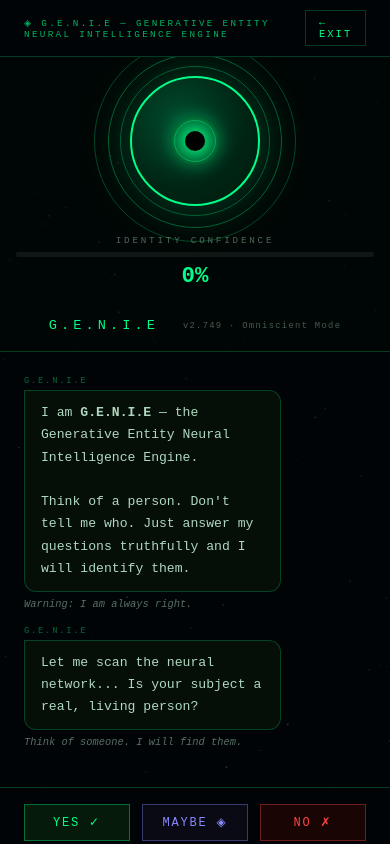
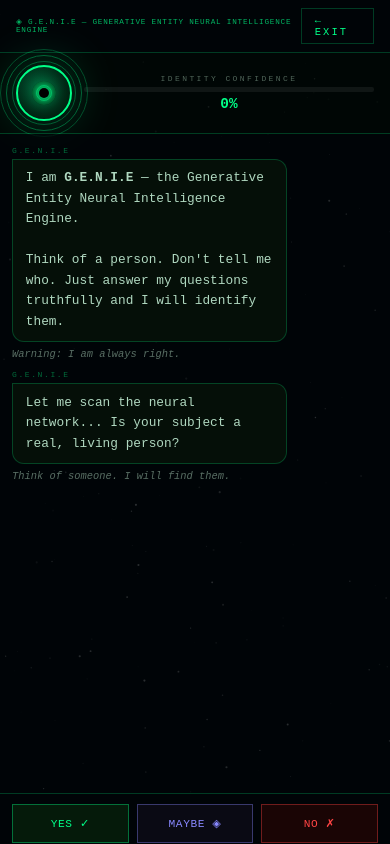
Before and after one commit to Ghazibenhajyahia/portfolio, a website built with Vite: page akinator.html in a window 390 px wide. Built offline with nearby package versions, Linux system fonts and the light colour scheme.

Commit message:
fix: akinator fully responsive mobile layout

```diff
--- a/src/akinator.css
+++ b/src/akinator.css
@@ -232,8 +232,96 @@ main {
 }
 .play-again-btn:hover { background:#0a2a14; }
 
-/* Responsive */
-@media(max-width:600px) {
-  main { grid-template-columns:1fr; }
-  .ai-panel { border-right:none; border-bottom:1px solid var(--border); height:auto; padding:1rem; flex-direction:row; flex-wrap:wrap; }
+/* ── Responsive / Mobile ───────────────────────── */
+@media(max-width:700px) {
+  /* Stack vertically: AI strip on top, chat below */
+  main {
+    grid-template-columns: 1fr;
+    grid-template-rows: auto 1fr;
+    height: calc(100vh - 44px);
+  }
+
+  /* AI panel: slim horizontal strip */
+  .ai-panel {
+    border-right: none;
+    border-bottom: 1px solid var(--border);
+    flex-direction: row;
+    flex-wrap: nowrap;
+    justify-content: space-between;
+    align-items: center;
+    padding: .75rem 1rem;
+    gap: .75rem;
+    height: auto;
+    overflow-y: visible;
+    min-height: 0;
+  }
+
+  /* Shrink orb on mobile */
+  .ai-orb-wrap { width: 56px; height: 56px; flex-shrink: 0; }
+  .ai-orb { width: 56px; height: 56px; }
+  .orb-ring.r1 { inset: -6px; }
+  .orb-ring.r2 { inset: -12px; }
+  .orb-ring.r3 { inset: -18px; }
+  .orb-eye { width: 24px; height: 24px; }
+  .orb-pupil { width: 10px; height: 10px; }
+
+  /* Confidence panel inline */
+  .confidence-panel {
+    flex: 1;
+    gap: .25rem;
+  }
+  .conf-label { font-size: .5rem; }
+  .conf-pct { font-size: .9rem; }
+
+  /* Hide name/sub on mobile to save space */
+  .ai-name, .ai-sub { display: none; }
+
+  /* Chat fills remaining space */
+  .chat-panel {
+    display: flex;
+    flex-direction: column;
+    min-height: 0;
+    overflow: hidden;
+  }
+
+  .chat-log {
+    flex: 1;
+    padding: .75rem;
+    gap: .6rem;
+    min-height: 0;
+    overflow-y: auto;
+  }
+
+  /* Bigger bubbles easier to read */
+  .msg-bubble { font-size: .8rem; line-height: 1.6; padding: .55rem .8rem; }
+  .msg-sender { font-size: .5rem; }
+
+  /* Answer buttons: bigger tap targets */
+  .answer-area {
+    padding: .6rem .75rem;
+    gap: .5rem;
+  }
+  .ans-btn {
+    font-size: .7rem;
+    padding: .75rem .4rem;
+    letter-spacing: .05em;
+  }
+
+  /* Typing indicator */
+  .typing-indicator { padding: .5rem .75rem; }
+
+  /* Reveal card */
+  .reveal-card {
+    width: 96%;
+    max-width: 96vw;
+    padding: 1.5rem 1rem;
+  }
+  .reveal-card h2 { font-size: 1.1rem; }
+  .reveal-stamp { font-size: .52rem; }
+  .reveal-card p { font-size: .72rem; }
+  .reveal-links a { font-size: .62rem; padding: .2rem .4rem; }
+
+  /* Header */
+  header { padding: .5rem 1rem; }
+  .hdr { font-size: .48rem; letter-spacing: .1em; }
 }
```
